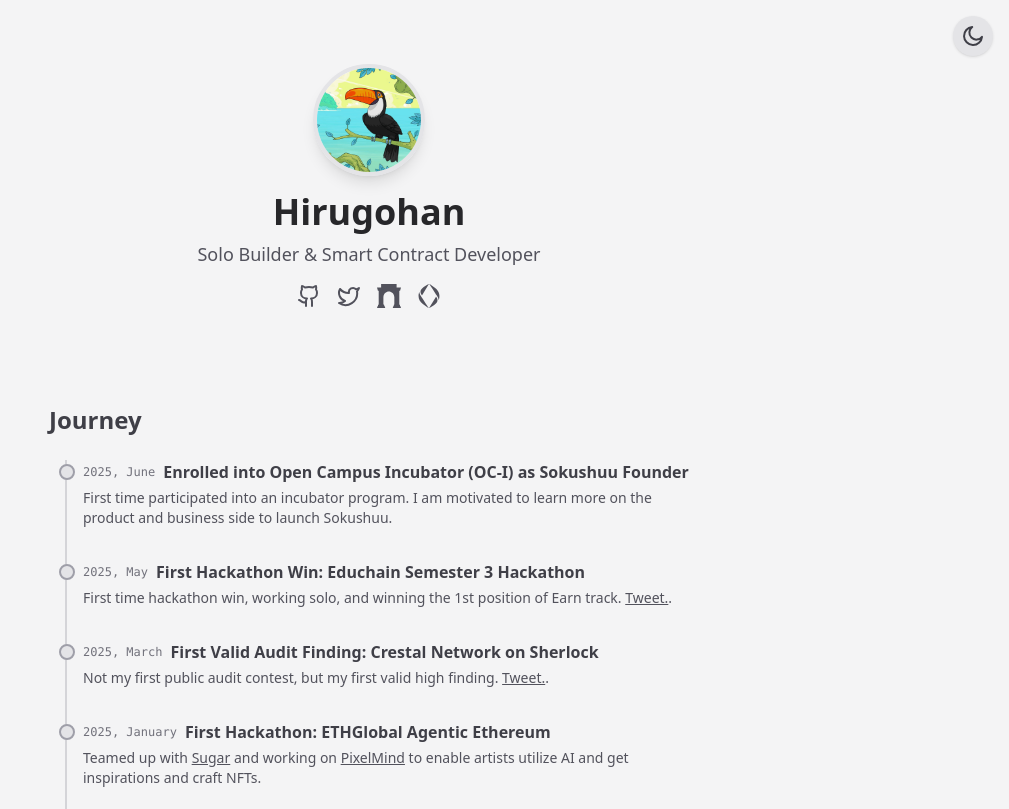
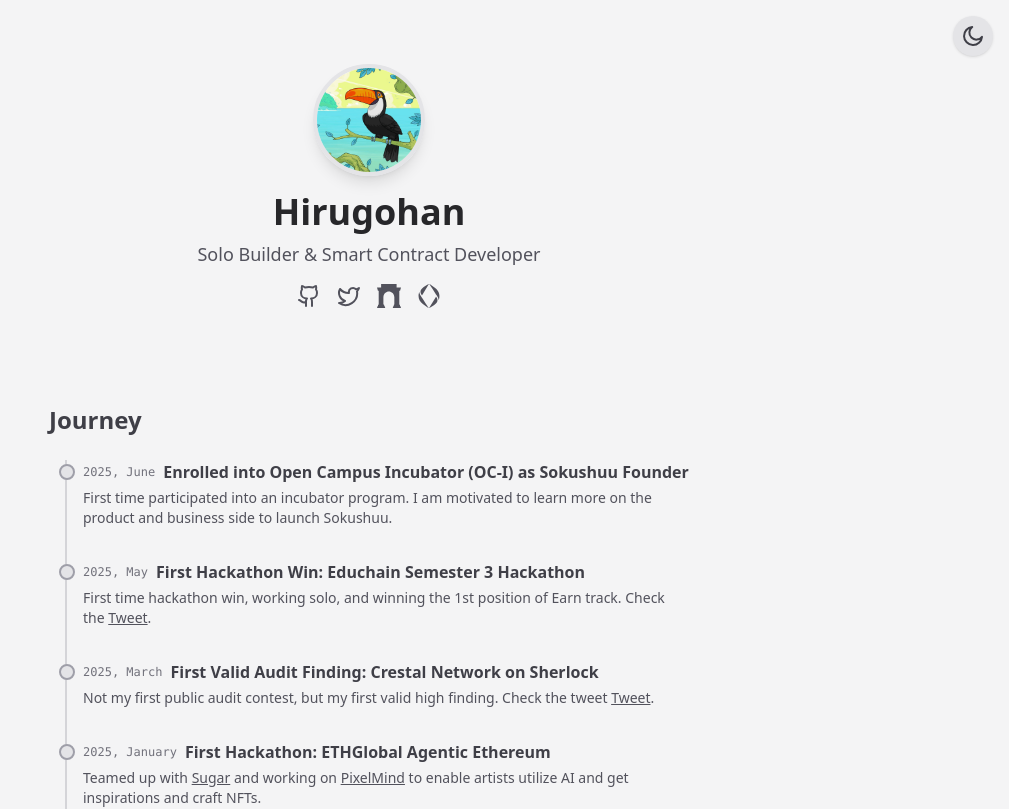
Before and after one commit to 0xhirugohan/hirugohan.de, a React (Vite) app in the folder client/: page / in a window 1280 px wide. Shown: the top 809 px of the page, without its empty margins (271-1280 px from the left). Built offline with nearby package versions, Linux system fonts and the light colour scheme.

Commit message:
fix: remove extra dots on journey

```diff
--- a/client/src/constants/journey.ts
+++ b/client/src/constants/journey.ts
@@ -12,8 +12,8 @@ export const journey: Journey[] = [
         date: "2025, May",
         title: "First Hackathon Win: Educhain Semester 3 Hackathon",
         description: [
-          { text: "First time hackathon win, working solo, and winning the 1st position of Earn track. " },
-          { text: "Tweet.", link: "https://x.com/sokushuu_de/status/1925585849653268940" },
+          { text: "First time hackathon win, working solo, and winning the 1st position of Earn track. Check the " },
+          { text: "Tweet", link: "https://x.com/sokushuu_de/status/1925585849653268940" },
           { text: "." },
         ]
     },
@@ -21,8 +21,8 @@ export const journey: Journey[] = [
         date: "2025, March",
         title: "First Valid Audit Finding: Crestal Network on Sherlock",
         description: [
-          { text: "Not my first public audit contest, but my first valid high finding. " },
-          { text: "Tweet.", link: "https://x.com/sherlockdefi/status/1907122327134904791" },
+          { text: "Not my first public audit contest, but my first valid high finding. Check the tweet " },
+          { text: "Tweet", link: "https://x.com/sherlockdefi/status/1907122327134904791" },
           { text: "." },
         ]
     },
```
